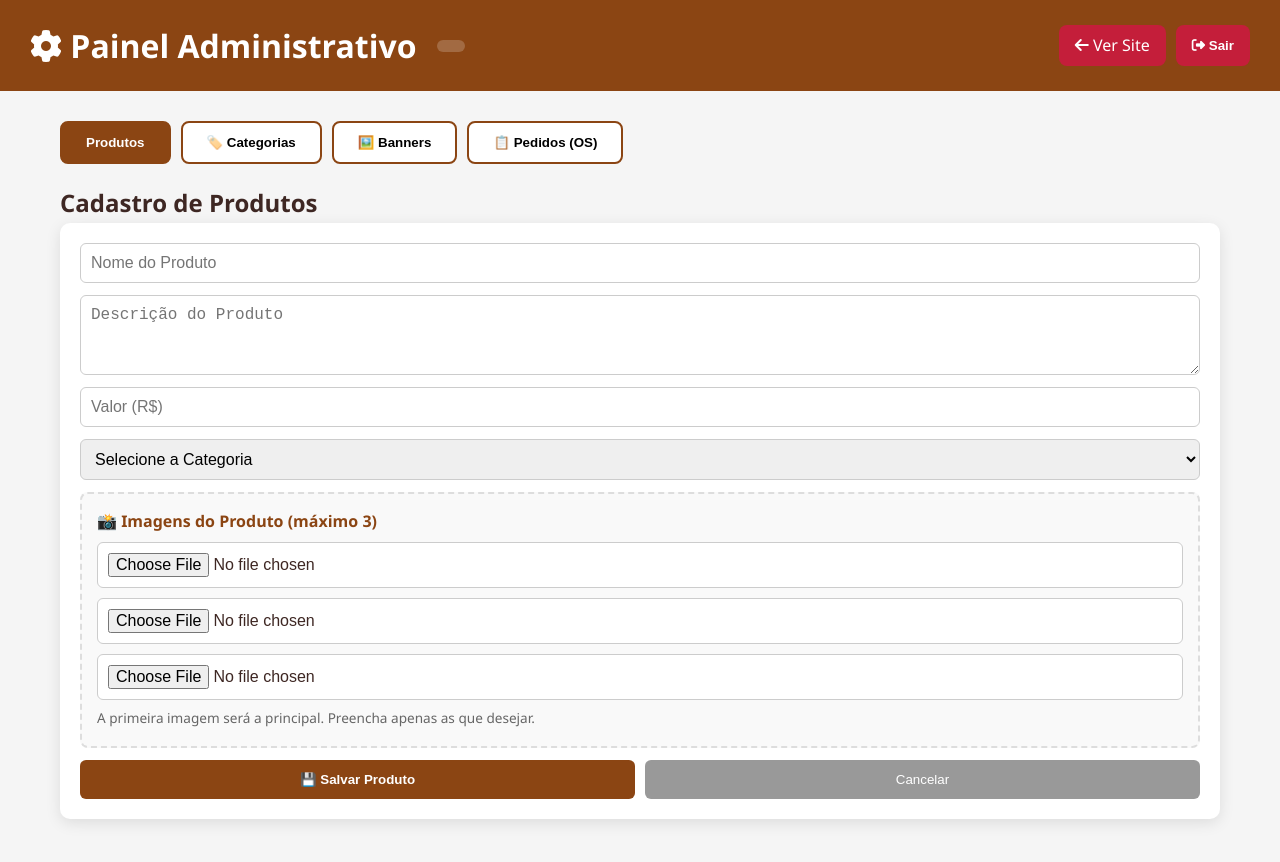
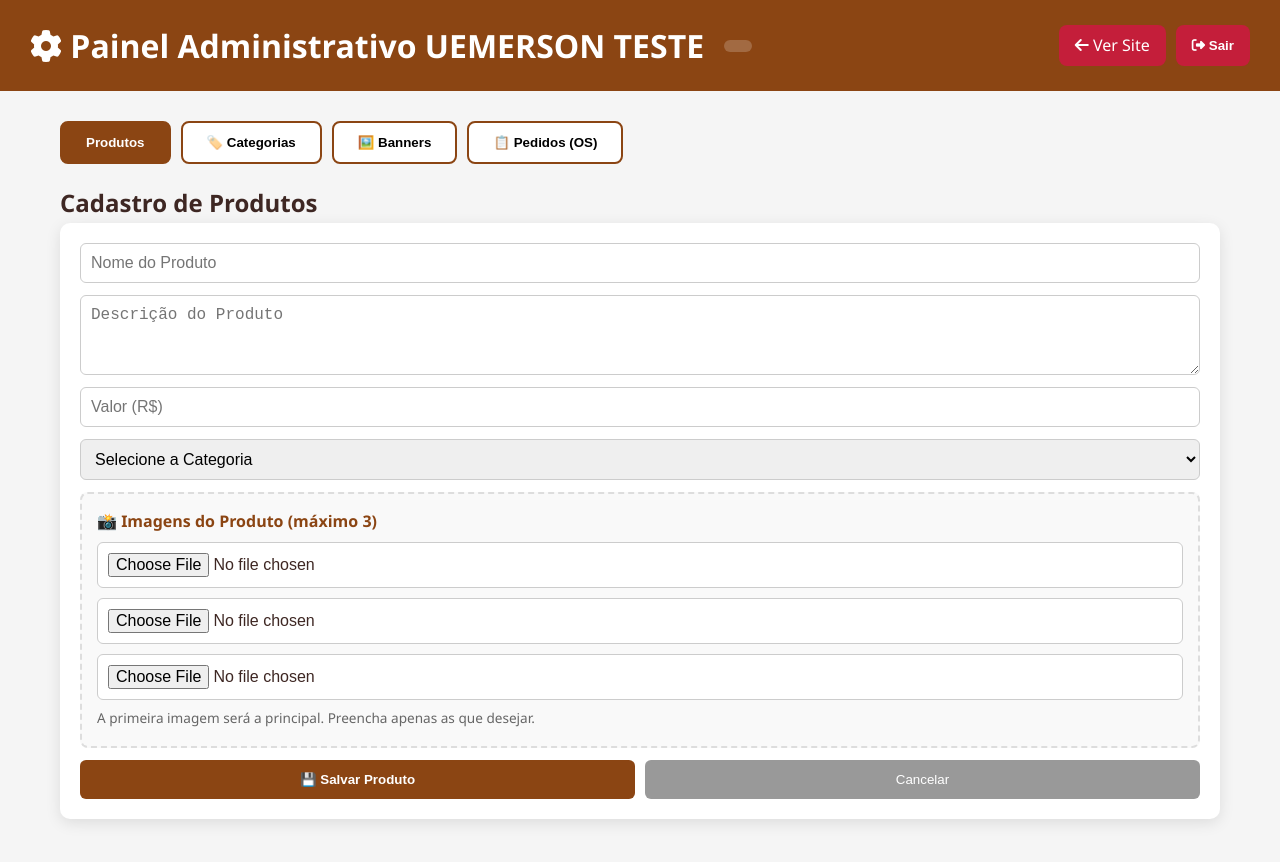
Before and after one commit to negreiro273/artes-soraya, a website: page public/admin.html in a window 1280 px wide. Drawn offline with Linux system fonts and the light colour scheme; no server answers; sample sign-in values are in the browser's storage.

```diff
--- a/public/admin.html
+++ b/public/admin.html
@@ -35,7 +35,7 @@
 
   <header class="admin-header">
     <div class="admin-header-left">
-      <h1><i class="fas fa-cog"></i> Painel Administrativo</h1>
+      <h1><i class="fas fa-cog"></i> Painel Administrativo UEMERSON TESTE</h1>
       <span id="usuarioNome" class="usuario-info"></span>
     </div>
     <div class="admin-header-right">
```
